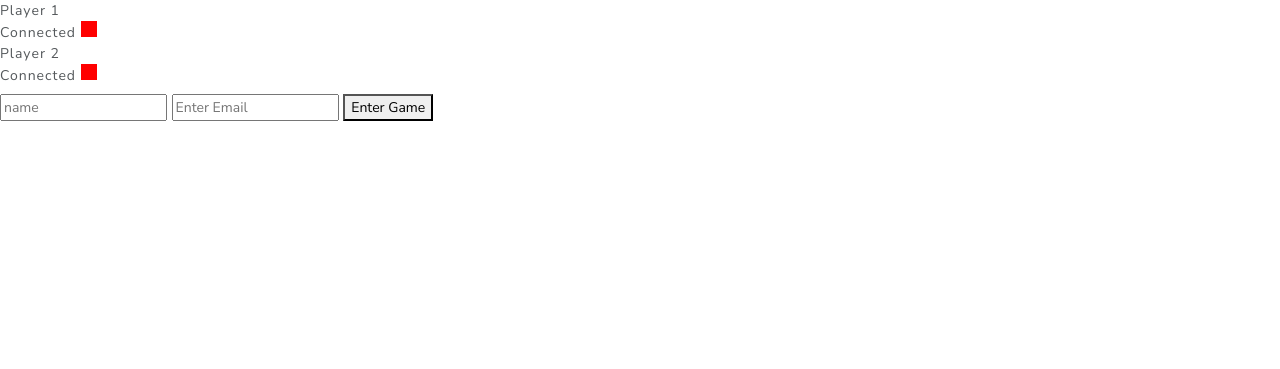
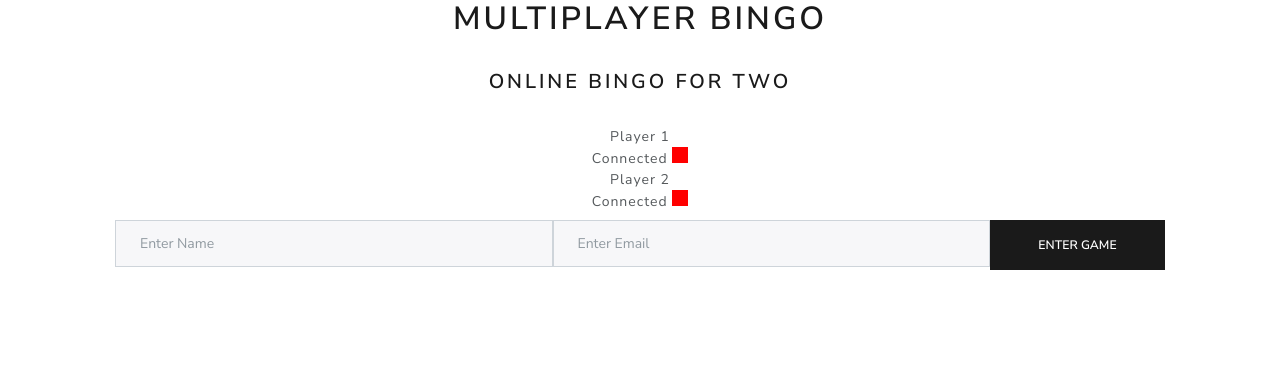
Before and after one commit to CptnReef/BINGO_websocket.io, a website: page static/index.html in a window 1280 px wide. Drawn offline with nearby package versions, Linux system fonts and the light colour scheme; no server answers.

Commit message:
Layouted the starting screen

```diff
--- a/static/index.html
+++ b/static/index.html
@@ -58,6 +58,15 @@
 
 
     <!-- *** testing connection -->
+    <section class="banner">
+        <div class="container">
+            <div class="row">
+                <div class="col-12 text-center">
+                    <h1>Multiplayer Bingo</h1>
+
+                    <h4 class="py-4">Online BINGO for two</h4>
+
+                    <div class="container">
                         <div class="player p1">
                             Player 1
                             <div class="connected">Connected <span> </span></div>
@@ -69,17 +78,24 @@
 
                         <h1 id="winner" style="font-size: 64px; text-align: center;"></h1>
 
-    <form class="user-creation-form">
-        <input id="player-name-input" placeholder="name"></input>
-        <input id="player-email" type="email" placeholder="Enter Email"></input>
-        <button id="create-player">Enter Game</button>
+                        <div class="container">
+                            <form class="row mx-auto mb-5 pb-5 user-creation-form">
+                                <input class="form-control col-md-5" id="player-name-input" placeholder="Enter Name"></input>
+                                <input class="form-control col-md-5" id="player-email" type="email" placeholder="Enter Email"></input>
+                                <button class="btn btn-primary col-md-2" id="create-player">Enter Game</button>
                             </form>
-
-    <div id="game">
-        <div id="header">
-            <h1>Multiplayer Bingo</h1>
+                        </div>
+                    </div>
+                </div>
+            </div>
         </div>
 
+        <!-- GAME -->
+        <!-- <div class="container">
+            <div class="row">
+                <div class="col-12 text-center"> -->
+                    <div id="game">
+                        <h1>Game Start!</h1>
                         <div id="your-name" style="text-align: center;"></div>
 
                         <div id="user-list">
@@ -141,6 +157,29 @@
                         <div id="countdown">5</div>
 
                     <div>
+                <!-- </div>
+            </div>
+        </div> -->
+
+    </section>
+    <!-- <div class="player p1">
+        Player 1
+        <div class="connected">Connected <span> </span></div>
+    </div>
+    <div class="player p2">
+        Player 2
+        <div class="connected">Connected <span> </span></div>
+    </div>
+
+    <h1 id="winner" style="font-size: 64px; text-align: center;"></h1>
+
+    <form class="user-creation-form">
+        <input id="player-name-input" placeholder="name"></input>
+        <input id="player-email" type="email" placeholder="Enter Email"></input>
+        <button id="create-player">Enter Game</button>
+    </form> -->
+
+
 
 <!-- SCRIPT FOR FONT AWESOME -->
 <script src="https://kit.fontawesome.com/2cf12949d8.js" crossorigin="anonymous"></script>
```
Lines whose indentation alone changed are shown as unchanged.
